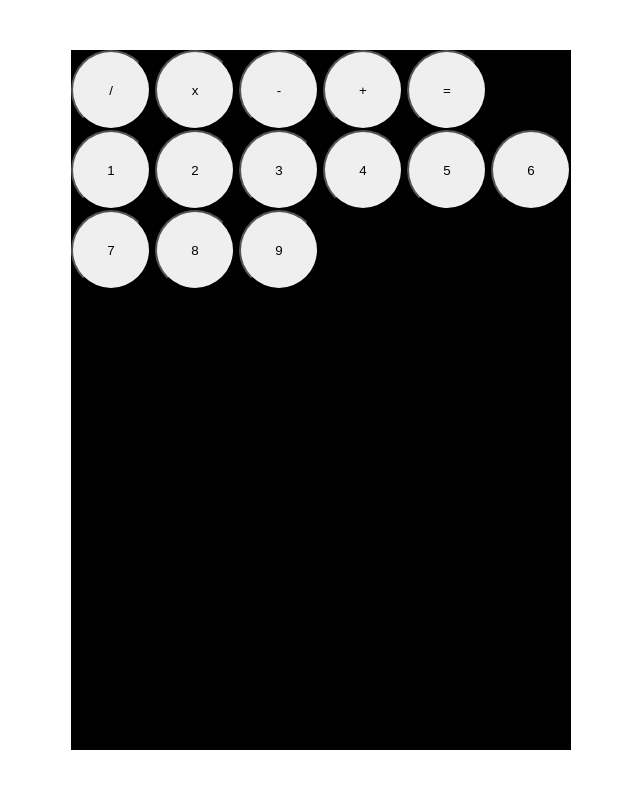
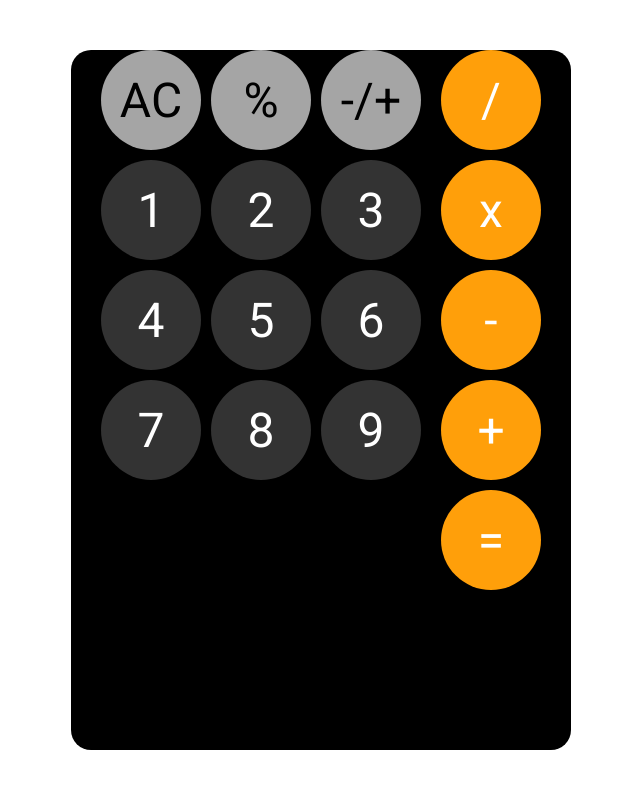
Before and after one commit to catalord4/odin-calculator, a plain HTML site: page index.html in a window 1280 px wide. Shown: the whole page, without its empty margins (319-959 px from the left). Drawn offline with Linux system fonts and the light colour scheme.

Commit message:
Add button visuals

```diff
--- a/index.html
+++ b/index.html
@@ -16,14 +16,18 @@
         </div>
         <div id="calculator-numbers">
             <div id="operator-buttons">
-                <button id="divide" class="btn">/</button>
-                <button id="muliply" class="btn">x</button>
-                <button id="subtract" class="btn">-</button>
-                <button id="add" class="btn">+</button>
-                <button id="equals" class="btn">=</button>
+                <button id="divide" class="operator-btn btn">/</button>
+                <button id="muliply" class="operator-btn btn">x</button>
+                <button id="subtract" class="operator-btn btn">-</button>
+                <button id="add" class="operator-btn btn">+</button>
+                <button id="equals" class="operator-btn btn">=</button>
             </div>
-            <div>
-                <div id="auxiliary-buttons"></div>
+            <div id="left-button-container">
+                <div id="alt-buttons">
+                    <button id="clear" class="alt-btn btn">AC</button>
+                    <button id="percent" class="alt-btn btn">%</button>
+                    <button id="plusminus" class="alt-btn btn">-/+</button>
+                </div>
                 <div id="number-buttons">
                     <button class="number-btn btn">1</button>
                     <button class="number-btn btn">2</button>
--- a/styles.css
+++ b/styles.css
@@ -1,3 +1,6 @@
+@import url('https://fonts.googleapis.com/css2?family=Roboto:ital,wght@0,100;0,300;0,400;0,500;0,700;0,900;1,100;1,300;1,400;1,500;1,700;1,900&display=swap');
+
+
 :root {
     --operator-button-color: #ff9f0a;
     --number-button-color: #333333;
@@ -8,7 +11,7 @@
     margin: 0;
     padding: 0;
 
-
+    font-family: "Roboto", sans-serif;
 }
 
 body{
@@ -23,11 +26,59 @@ main {
      background-color: black;
      width: 500px;
      height: 700px;
+
+     border-radius: 20px;
+}
+
+#calculator-numbers{
+    display: flex;
+    flex-direction: row-reverse;
+    justify-content: center;
+
+}
+
+
+#left-button-container{
+    display: flex;
+    flex-direction: column;
+    width: 340px;
+    gap: 10px;
+}
+
+#operator-buttons{
+    display: flex;
+    flex-direction: column;
+    gap: 10px;
+}
+#alt-buttons{
+    display: flex;
+    gap: 10px;
+}
+#number-buttons{
+    display: flex;
+    flex-wrap: wrap;
+    gap: 10px;
 }
 
 .btn {
-    width: 80px;
-    height: 80px;
+    width: 100px;
+    height: 100px;
 
-    border-radius: 40px;
+    border-radius: 50px;
+    border: 0;
+
+    font-size: 48px;
 }
+.number-btn {
+    background-color: var(--number-button-color);
+    color: white;
+}
+
+.operator-btn{
+    background-color: var(--operator-button-color);
+    color: white;
+}
+.alt-btn{
+    background-color: var(--alt-button-color);
+
+}
```
